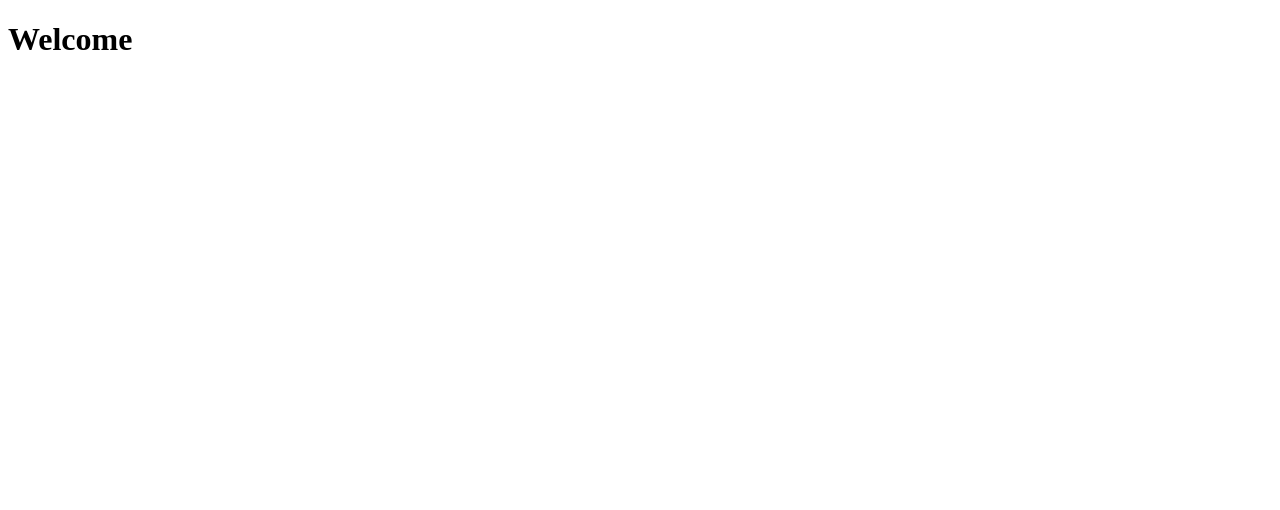
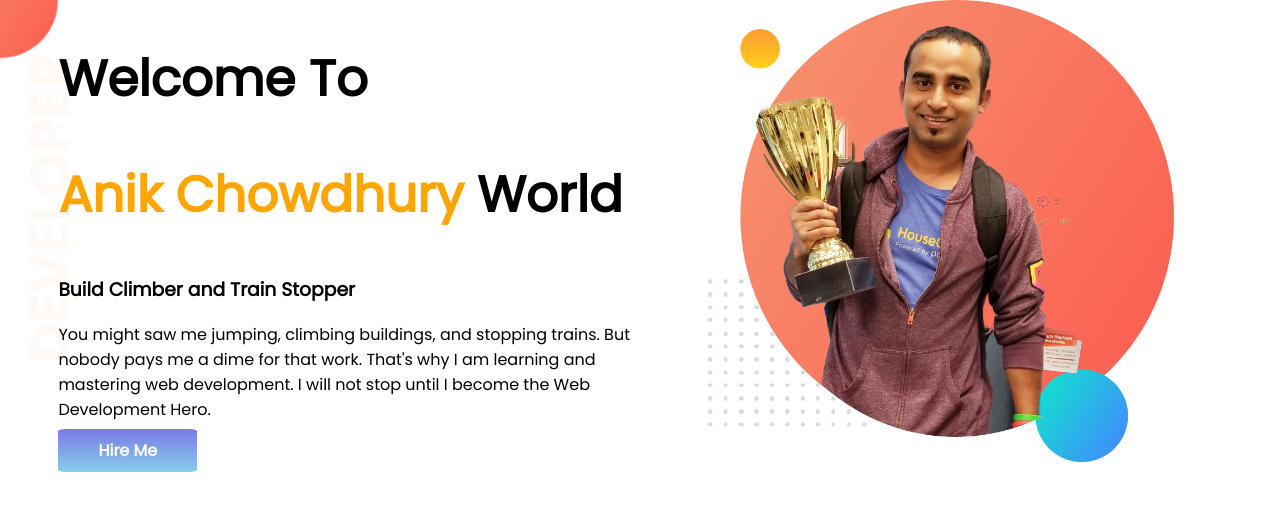
Before and after one commit to chowanik/My-Portfolio, a plain HTML site: page index.html in a window 1280 px wide. Drawn offline with Linux system fonts and the light colour scheme.

Commit message:
top banner added

```diff
--- a/index.html
+++ b/index.html
@@ -1,14 +1,35 @@
 <!DOCTYPE html>
 <html lang="en">
+
 <head>
     <meta charset="UTF-8">
     <meta http-equiv="X-UA-Compatible" content="IE=edge">
     <meta name="viewport" content="width=device-width, initial-scale=1.0">
     <title>Portfolio</title>
+    <link rel="preconnect" href="https://fonts.googleapis.com">
+    <link rel="preconnect" href="https://fonts.gstatic.com" crossorigin>
+    <link href="https://fonts.googleapis.com/css2?family=Poppins&display=swap" rel="stylesheet">
     <link rel="shortcut icon" type="image/jpg" href="manutan-favicon-1.svg">
+    <link rel="stylesheet" href="style.css">
 </head>
+
 <body>
-    <h1>Welcome</h1>
+    <section class="top-banner">
+        <div class="half-side">
+            <h1>Welcome To</h1>
+            <h1><span class="orange-color">Anik Chowdhury</span> World</h1>
+            <h3>Build Climber and Train Stopper</h3>
+            <p>You might saw me jumping, climbing buildings, and stopping trains. But nobody pays me a dime for that
+                work. That's why I am learning and mastering web development. I will not stop until I become the Web
+                Development Hero.</p>
+            <a class="button" target="_blank" href="https://www.linkedin.com/">Hire Me</a>
+        </div>
 
+        <div class="half-side">
+            <img src="images/jhankar.png" alt="">
+        </div>
+
+    </section>
 </body>
+
 </html>
--- a/style.css
+++ b/style.css
@@ -0,0 +1,41 @@
+body{
+    font-family: 'Poppins', sans-serif;
+    margin: 0;
+}
+
+h1{
+    font-size: 50px;
+}
+
+.orange-color{
+    color: orange;
+}
+
+section{
+    display: flex;
+}
+
+.half-side{
+    width: 50%;
+    padding-left: 3%;
+    margin-left: 20px;
+}
+
+.half-side img{
+    max-width: 80%;
+    padding-left: 10px;
+}
+
+.button{
+    text-decoration: none;
+    background-image: linear-gradient(rgb(122, 122, 231),skyblue);
+    padding: 10px 40px;
+    border-radius: 5%;
+    color: white;
+    font-weight: 700;
+}
+
+.top-banner{
+    background-image: url(images/top-banner.png);
+    background-repeat: no-repeat;
+}
```
Also changed, not shown: images/dream-bg.png (added), images/exp-bg.png (added), images/jhankar.png (added), images/jhankar2.png (added), images/my-bg.png (added), images/my-bg2.png (added), images/top-banner.png (added).
